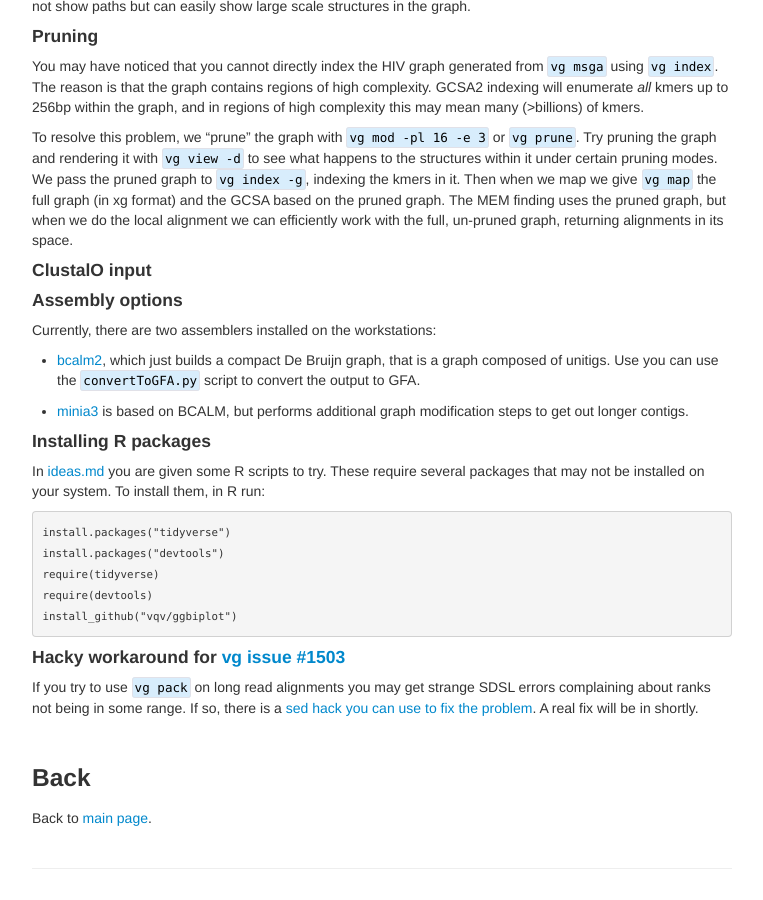
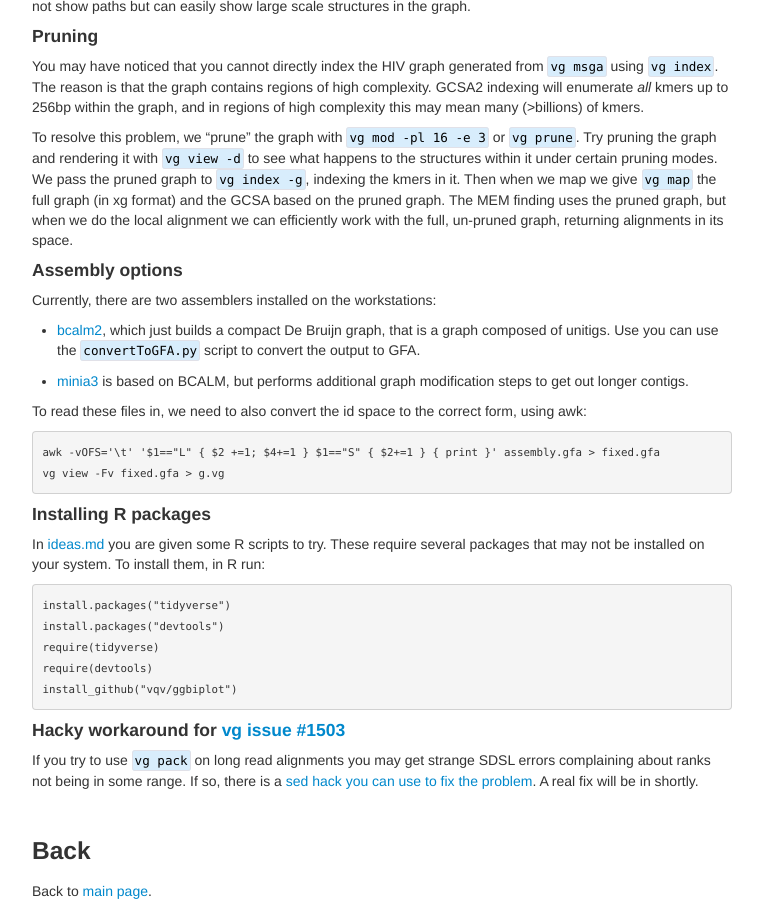
Before and after one commit to GTPB/CPANG19, a Jekyll site: the page built from pages/HIV_exercises.md, in a window 1280 px wide and 900 px high, scrolled down 2293 px. Shown: the whole window, without its empty margins (258-1021 px from the left). Built offline with Jekyll 4.4.1, drawn with Linux system fonts in a browser that asks for light colours.

Commit message:
adjusting id space with awk

````diff
--- a/pages/HIV_exercises.md
+++ b/pages/HIV_exercises.md
@@ -102,8 +102,6 @@ You may have noticed that you cannot directly index the HIV graph generated from
 
 To resolve this problem, we "prune" the graph with `vg mod -pl 16 -e 3` or `vg prune`. Try pruning the graph and rendering it with `vg view -d` to see what happens to the structures within it under certain pruning modes. We pass the pruned graph to `vg index -g`, indexing the kmers in it. Then when we map we give `vg map` the full graph (in xg format) and the GCSA based on the pruned graph. The MEM finding uses the pruned graph, but when we do the local alignment we can efficiently work with the full, un-pruned graph, returning alignments in its space.
 
-#### ClustalO input
-
 #### Assembly options
 Currently, there are two assemblers installed on the workstations:
 
@@ -111,6 +109,12 @@ Currently, there are two assemblers installed on the workstations:
 
 - [minia3](https://github.com/GATB/minia) is based on BCALM, but performs additional graph modification steps to get out longer contigs.
 
+To read these files in, we need to also convert the id space to the correct form, using awk:
+
+```
+awk -vOFS='\t' '$1=="L" { $2 +=1; $4+=1 } $1=="S" { $2+=1 } { print }' assembly.gfa > fixed.gfa
+vg view -Fv fixed.gfa > g.vg
+```
 
 #### Installing R packages
 
````
